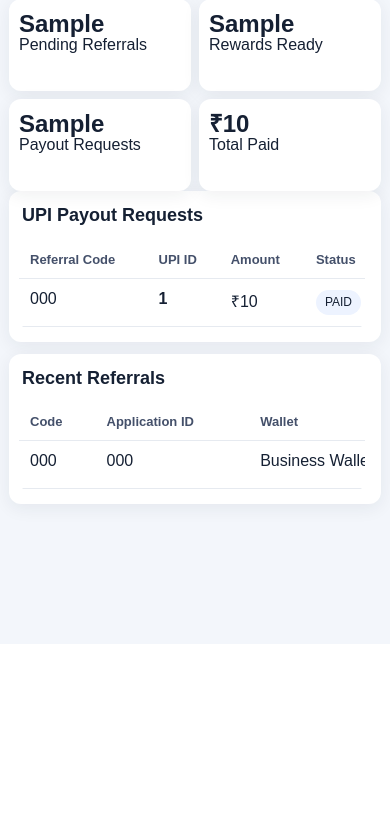
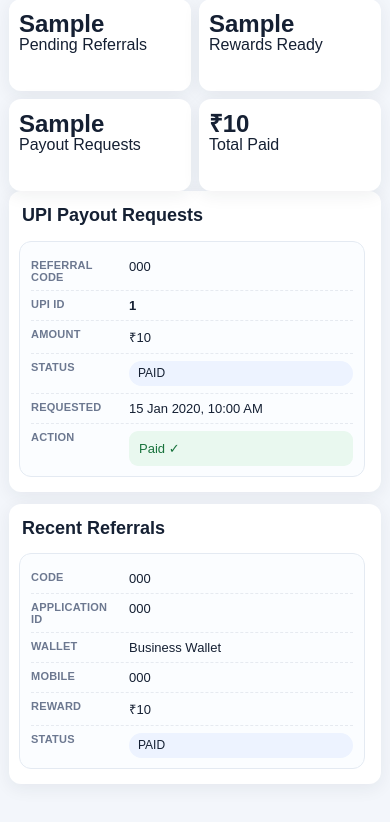
Before and after one commit to yayapaycare-afk/ibw-professional-bot, a FastAPI app: template app/templates/referrals.html in a window 390 px wide. Shown: the part 200-1022 px from the top of the page. Before the commit the page ends 722 px from the top, so only its background shows below. Run offline with FastAPI, Linux system fonts and the light colour scheme; the template is opened without the code that fills it: most values are stand-ins (such as "Sample title", 1, 10 or a date in 2020).

Commit message:
Add files via upload

```diff
--- a/app/templates/base.html
+++ b/app/templates/base.html
@@ -90,6 +90,62 @@ td{overflow-wrap:anywhere}
   .stat{font-size:24px}
   .applications-table td{grid-template-columns:88px minmax(0,1fr);gap:8px}
 }
+
+@media(max-width:720px){
+  .referral-mobile-table{
+    min-width:0;
+    display:block;
+  }
+  .referral-mobile-table thead{
+    display:none;
+  }
+  .referral-mobile-table tbody{
+    display:grid;
+    gap:10px;
+  }
+  .referral-mobile-table tr{
+    display:block;
+    padding:10px 11px;
+    border:1px solid #e4eaf2;
+    border-radius:12px;
+    background:#fbfdff;
+  }
+  .referral-mobile-table td{
+    display:grid;
+    grid-template-columns:105px minmax(0,1fr);
+    gap:10px;
+    align-items:start;
+    padding:7px 0;
+    border-bottom:1px dashed #e6eaf0;
+    font-size:13px;
+    overflow-wrap:anywhere;
+  }
+  .referral-mobile-table td::before{
+    content:attr(data-label);
+    color:#6c7890;
+    font-size:11px;
+    font-weight:800;
+    text-transform:uppercase;
+    letter-spacing:.02em;
+  }
+  .referral-mobile-table td:last-child{
+    border-bottom:0;
+    padding-bottom:0;
+  }
+  .referral-mobile-table form{
+    margin:0;
+  }
+  .referral-mobile-table button{
+    width:100%;
+  }
+}
+@media(max-width:390px){
+  .referral-mobile-table td{
+    grid-template-columns:90px minmax(0,1fr);
+    gap:8px;
+  }
+}
+
 </style>
 </head>
 <body>
@@ -102,6 +158,7 @@ td{overflow-wrap:anywhere}
     <div class="admin-nav-links" id="adminNavLinks">
       <a href="/admin">Dashboard</a>
       <a href="/admin/wallets">Wallets</a>
+      <a href="/admin/referrals">Referrals</a>
       <a href="/admin/settings">Settings</a>
       <a class="logout-link" href="/logout">Logout</a>
     </div>
--- a/app/templates/dashboard.html
+++ b/app/templates/dashboard.html
@@ -18,6 +18,7 @@
 <div class="card">
   <div class="actions">
     <a class="btn" href="/admin/wallets">Manage Wallets</a>
+    <a class="btn green" href="/admin/referrals">Referral Rewards</a>
     <a class="btn secondary" href="/admin/settings">Working Time &amp; Final QR</a>
   </div>
 </div>
--- a/app/templates/referrals.html
+++ b/app/templates/referrals.html
@@ -1,7 +1,15 @@
-{% extends 'base.html' %}{% block title %}Referral Rewards - IBW{% endblock %}{% block content %}
+{% extends 'base.html' %}
+{% block title %}Referral Rewards - IBW{% endblock %}
+{% block content %}
+
 <h1>Referral Rewards</h1>
-{% if request.query_params.get('paid') %}<p class="success">Referral payout marked as paid successfully.</p>{% endif %}
+
+{% if request.query_params.get('paid') %}
+<p class="success">Referral payout marked as paid successfully.</p>
+{% endif %}
+
 <p class="muted">₹100 reward is earned only after the referred user's first wallet application is completed. Payouts are paid manually to the requested UPI ID.</p>
+
 <div class="grid">
   <div class="card"><p class="stat">{{pending_referrals}}</p><span>Pending Referrals</span></div>
   <div class="card"><p class="stat">{{ready_rewards}}</p><span>Rewards Ready</span></div>
@@ -11,23 +19,74 @@
 
 <div class="card">
   <h2>UPI Payout Requests</h2>
-  <div class="table-wrap"><table><thead><tr><th>Referral Code</th><th>UPI ID</th><th>Amount</th><th>Status</th><th>Requested</th><th>Action</th></tr></thead><tbody>
-  {% for p,profile in payouts %}
-  <tr>
-    <td>{{profile.code}}</td><td><b>{{p.upi_id}}</b></td><td>₹{{p.amount}}</td><td><span class="badge">{{p.status}}</span></td>
-    <td>{{p.requested_at.strftime('%d %b %Y, %I:%M %p') if p.requested_at else '-'}}</td>
-    <td>{% if p.status != 'PAID' %}<form method="post" action="/admin/referrals/payout/{{p.id}}/paid" onsubmit="return confirm('Confirm UPI payment has been sent?')"><button class="green" type="submit">Mark Paid</button></form>{% else %}<span class="success">Paid ✓</span>{% endif %}</td>
-  </tr>
-  {% else %}<tr><td colspan="6" class="muted">No payout requests yet.</td></tr>{% endfor %}
-  </tbody></table></div>
+  <div class="table-wrap">
+    <table class="referral-mobile-table">
+      <thead>
+        <tr>
+          <th>Referral Code</th>
+          <th>UPI ID</th>
+          <th>Amount</th>
+          <th>Status</th>
+          <th>Requested</th>
+          <th>Action</th>
+        </tr>
+      </thead>
+      <tbody>
+        {% for p,profile in payouts %}
+        <tr>
+          <td data-label="Referral Code">{{profile.code}}</td>
+          <td data-label="UPI ID"><b>{{p.upi_id}}</b></td>
+          <td data-label="Amount">₹{{p.amount}}</td>
+          <td data-label="Status"><span class="badge">{{p.status}}</span></td>
+          <td data-label="Requested">{{p.requested_at.strftime('%d %b %Y, %I:%M %p') if p.requested_at else '-'}}</td>
+          <td data-label="Action">
+            {% if p.status != 'PAID' %}
+            <form method="post" action="/admin/referrals/payout/{{p.id}}/paid" onsubmit="return confirm('Confirm UPI payment has been sent?')">
+              <button class="green" type="submit">Mark Paid</button>
+            </form>
+            {% else %}
+            <span class="success">Paid ✓</span>
+            {% endif %}
+          </td>
+        </tr>
+        {% else %}
+        <tr><td colspan="6" class="muted">No payout requests yet.</td></tr>
+        {% endfor %}
+      </tbody>
+    </table>
+  </div>
 </div>
 
 <div class="card">
   <h2>Recent Referrals</h2>
-  <div class="table-wrap"><table><thead><tr><th>Code</th><th>Application ID</th><th>Wallet</th><th>Mobile</th><th>Reward</th><th>Status</th></tr></thead><tbody>
-  {% for r,profile,a,w in referrals %}
-  <tr><td>{{profile.code}}</td><td>{{r.application_code}}</td><td>{{w.name if w else 'Business Wallet'}}</td><td>{{r.referred_mobile}}</td><td>₹{{r.reward_amount}}</td><td><span class="badge">{{r.status}}</span></td></tr>
-  {% else %}<tr><td colspan="6" class="muted">No referral applications yet.</td></tr>{% endfor %}
-  </tbody></table></div>
+  <div class="table-wrap">
+    <table class="referral-mobile-table">
+      <thead>
+        <tr>
+          <th>Code</th>
+          <th>Application ID</th>
+          <th>Wallet</th>
+          <th>Mobile</th>
+          <th>Reward</th>
+          <th>Status</th>
+        </tr>
+      </thead>
+      <tbody>
+        {% for r,profile,a,w in referrals %}
+        <tr>
+          <td data-label="Code">{{profile.code}}</td>
+          <td data-label="Application ID">{{r.application_code}}</td>
+          <td data-label="Wallet">{{w.name if w else 'Business Wallet'}}</td>
+          <td data-label="Mobile">{{r.referred_mobile}}</td>
+          <td data-label="Reward">₹{{r.reward_amount}}</td>
+          <td data-label="Status"><span class="badge">{{r.status}}</span></td>
+        </tr>
+        {% else %}
+        <tr><td colspan="6" class="muted">No referral applications yet.</td></tr>
+        {% endfor %}
+      </tbody>
+    </table>
+  </div>
 </div>
+
 {% endblock %}
```
